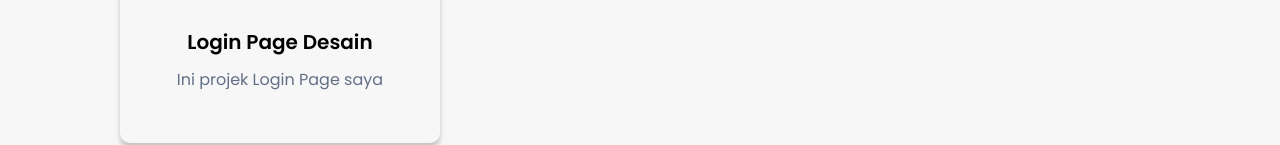
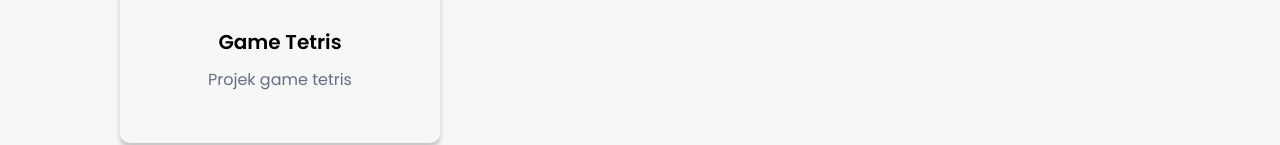
Before and after one commit to AnangML/AnangWeb, a plain HTML site: page index.html in a window 1280 px wide. Shown: the part 2538-2683 px from the top of the page. Drawn offline with nearby package versions, Linux system fonts and the light colour scheme.

Commit message:
Update index.html

```diff
--- a/index.html
+++ b/index.html
@@ -182,8 +182,8 @@
 						<div class="icon">
 							<i class="fas fa-mobile-alt"> </i>
 						</div>
-						<h3> Login Page Desain </h3>
-						<p> Ini projek Login Page saya </p>
+						<h3> Game Tetris </h3>
+						<p> Projek game tetris </p>
 
 					</div>
 				</div>
```
